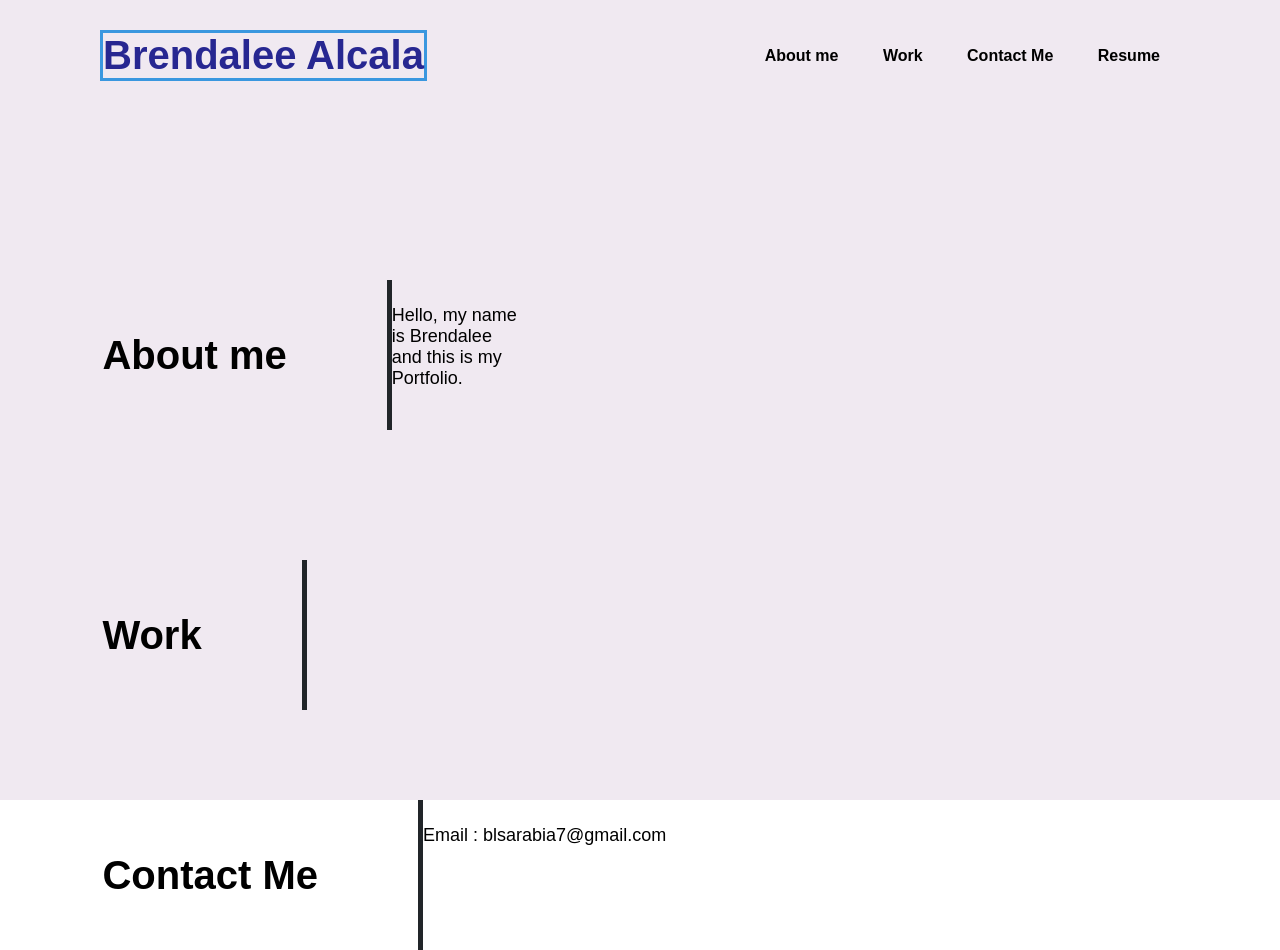
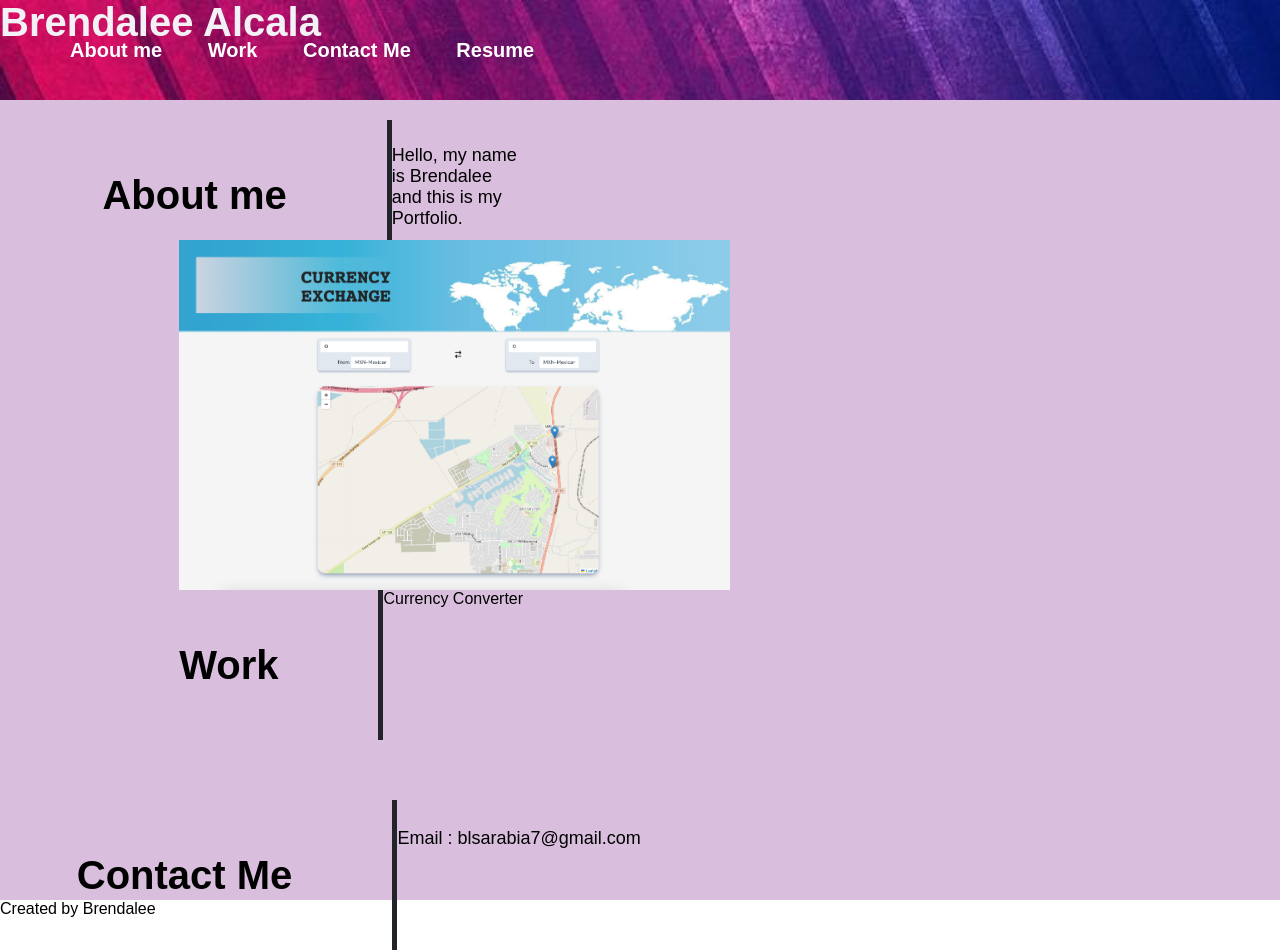
Before and after one commit to brendaleea/my-portfolio-brendalee-2, a plain HTML site: page index.html in a window 1280 px wide. Drawn offline with Linux system fonts and the light colour scheme; files that its build step writes are made by us from their sources.

Commit message:
added imgs and more styling

```diff
--- a/Assets/style.css
+++ b/Assets/style.css
@@ -16,26 +16,33 @@ a{
 
     height: 100vh;
     width: 100vw;
-    background : rgb(240, 233, 241);
+    background : rgb(217, 191, 221);
 
 }
+
+
+
+
 
 nav{
 
     display: flex;
     justify-content: space-between;
-    align-items: center;
-    padding: 30px 100px;
+    align-items:center;
+    padding: 10px 50px;
+    float: right;
+    font-size: 20px;
 }
 
 .logo {
 
     font-size: 30px;
     font-weight: bold;
-    color: rgb(39, 39, 145);
+    font-family: Arial, Helvetica, sans-serif;;
+    color: rgb(244, 241, 246);
     cursor: pointer;
     font-size: 40px;
-    border: 3px solid rgb(58, 151, 223);
+    position: absolute;
 
 
 
@@ -51,16 +58,17 @@ padding: 10px 20px ;
 }
 
 nav ul li a {
-color: black;
+color: white;
 position:relative;
 padding: 5px 0;
 font-weight: bold;
+
 
 }
 
 
 nav ul li a:hover{
-color:  rgb(149, 48, 131);
+color:white;
 
 }
 
@@ -71,18 +79,33 @@ nav ul li a::after{
     width: 0;
     position: absolute;
     height: 3px;
-    background: rgb(149, 48, 131);
+    background: blueviolet;
     transition: 1s;
+
 
 }
 
 nav ul li a:hover::after{
     width: 100%;
+    background-color: blueviolet;
 }
+
+
+.header-image {
+    width: 100%;
+    height: 100px;
+    display:flex;
+    margin: 0px;
+    background-color: purple;
+    background-image: url(./images/purplebanner.jpg);
+    background-repeat: no-repeat;
+    background-size:cover;
+
+  }
 
 .detail{
     position: absolute;
-    top: 35%;
+    top: 15%;
     left: 8%;
 }
 
@@ -109,13 +132,13 @@ nav ul li a:hover::after{
 
 .detail2{
     position: absolute;
-    bottom: 35%;
-    left: 8%;
-    top: 70%;
+    bottom: 20%;
+    left: 14%;
+    top: 30%;
 
 }
 
-.detail2 h2{
+.detail2 h3{
     color: black;
     font-size: 40px;
     font-weight: 700;
@@ -124,13 +147,22 @@ nav ul li a:hover::after{
     padding-right: 100px;
     float: left;
 
+}
+
+.detail2 img{
+    width: 50%;
+    height: auto;
+    display:flex;
+    margin: 0px;
+    align-items: center;
+
 
 }
 
 .detail3 {
     position: absolute;
-    bottom: 35%;
-    left: 8%;
+    bottom: 200%;
+    left: 6%;
     top: 100%;
 
 
@@ -146,13 +178,13 @@ nav ul li a:hover::after{
     border-right: 5px solid rgb(33,37,41,1);
     padding-right: 100px;
     float: left;
-    word-wrap: break-word;
+
 }
 
 .detail3 p{
     color: black;
     font-size: 18px;
-    margin-top: 25px;
+    margin-top: 28px;
     margin-bottom: 40px;
     float: left;
 }
--- a/index.html
+++ b/index.html
@@ -7,23 +7,18 @@
 
 
     <title>My Portfolio</title>
-    <link rel="stylesheet" type="text/css" href="./style.css" />
+    <link rel="stylesheet" type="text/css" href="./Assets/style.css" />
     <meta charset="UTF-8">
     <meta name="viewport" content="width=device-width, initial-scale=1.0">
 
-
-
  </head>
 
- <header>
+ <header class="header-image">
 
- </header>
+   <p class="logo">Brendalee Alcala</p>
 
- <body>
+   <nav>
 
-   <div class="hero">
-   <nav>
-      <p class="logo">Brendalee Alcala</p>
       <ul>
          <li> <a href="#"> About me</a></li>
          <li> <a href="#"> Work</a></li>
@@ -31,6 +26,23 @@
          <li> <a href="#"> Resume</a></li>
       </ul>
    </nav>
+
+
+
+
+
+
+
+
+
+
+
+
+</header>
+
+ <body>
+   <div class="hero">
+
    </div>
 
    <div class="detail">
@@ -40,12 +52,22 @@
    </div>
 
    <div class="detail2">
-      <h2> Work</h2>
+      <img src="./Assets/images/projec1.jpg" alt="">
+
+      <h3> Work</h3>
+
+      <p> Currency Converter</p>
+
+
+
+
+
    </div>
 
    <div class="detail3">
       <h2> Contact Me </h2>
       <p> Email : blsarabia7@gmail.com</p>
+
 
 
    </div>
@@ -58,30 +80,8 @@
 
 </body>
 
-</html>
-
-
-
-
-
-
-
-
-
-
-
-
-
-
-
-
-    </p>
- </body>
-
-
-
-
-
-
+<footer class="footer">
+   Created by Brendalee
+</footer>
 
 </html>
```
Also changed, not shown: Assets/images/IMG_1683.JPG (deleted), Assets/images/projec1.jpg (added), Assets/images/purplebanner.jpg (added).
